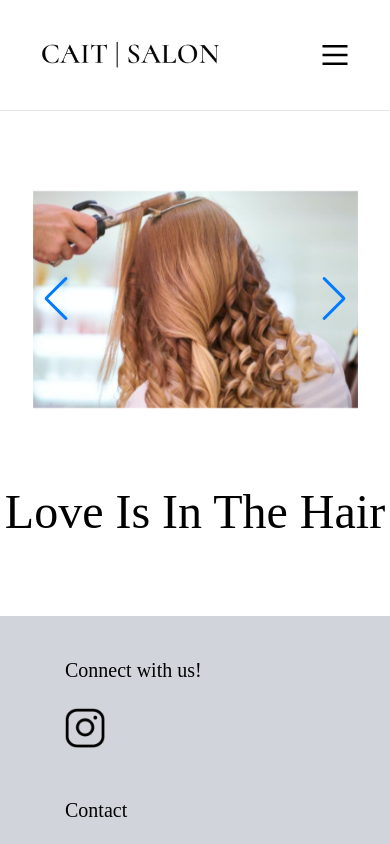
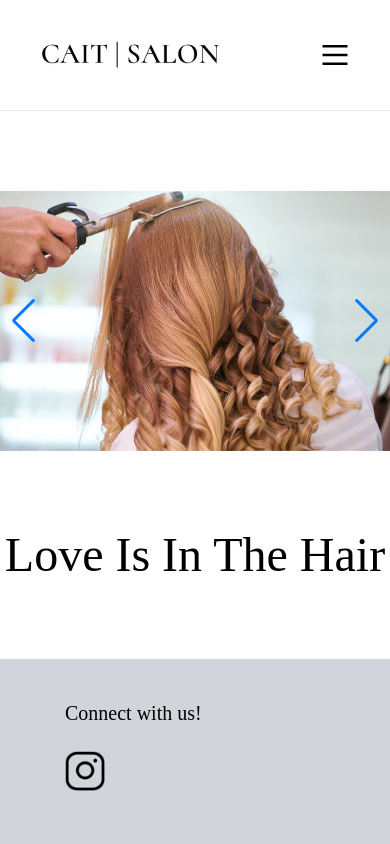
Before and after one commit to eobcre/salon-react, a React (Vite) app: page / in a window 390 px wide. Shown: the top 844 px of the page. Built offline with nearby package versions, Linux system fonts and the light colour scheme; the HTML template or start-up script is replaced by a standard one; a web font is replaced by a local one.

Commit message:
md styles

```diff
--- a/src/components/Slide.jsx
+++ b/src/components/Slide.jsx
@@ -12,7 +12,7 @@
 // JSX
 export const Slide = () => {
   return (
-    <div className='w-10/12 mx-auto'>
+    <div className='md:w-10/12 mx-auto'>
       <Swiper
         spaceBetween={30}
         centeredSlides={true}
```
